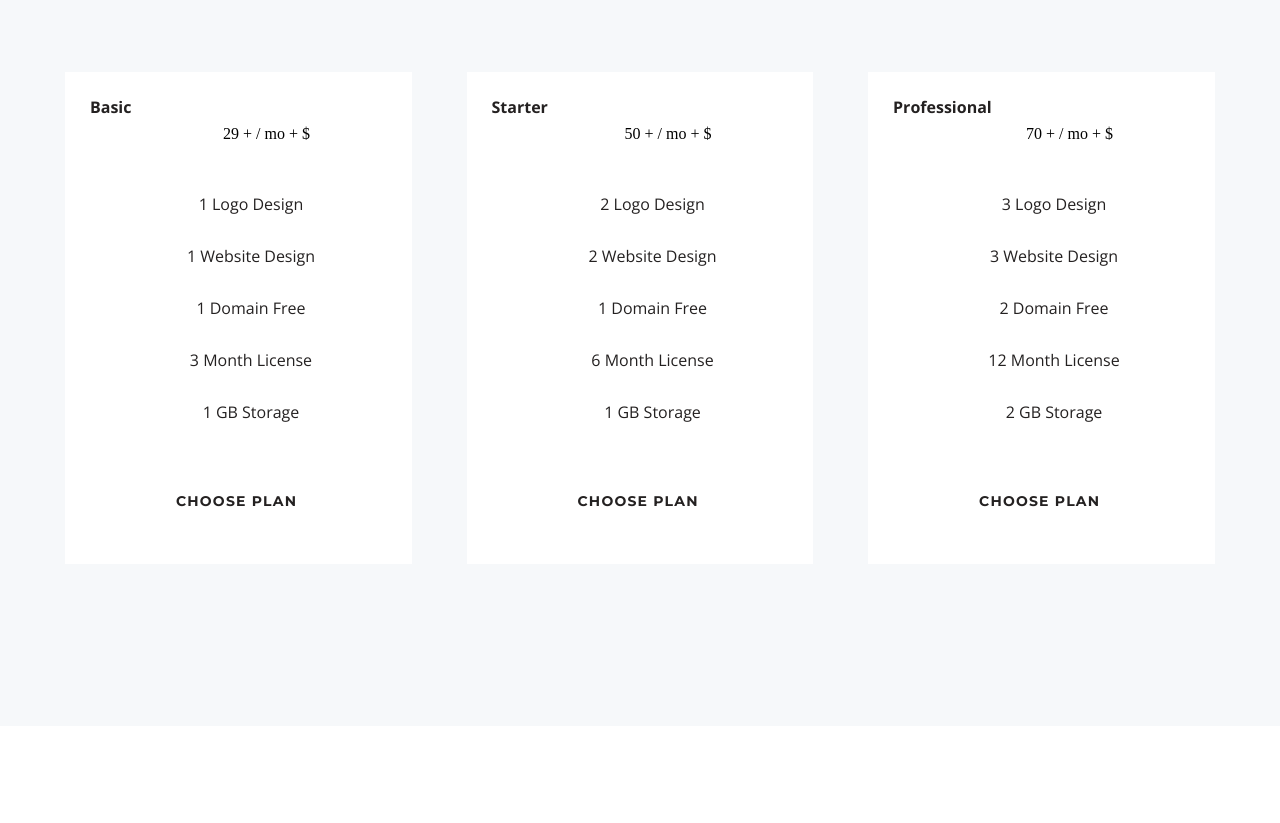
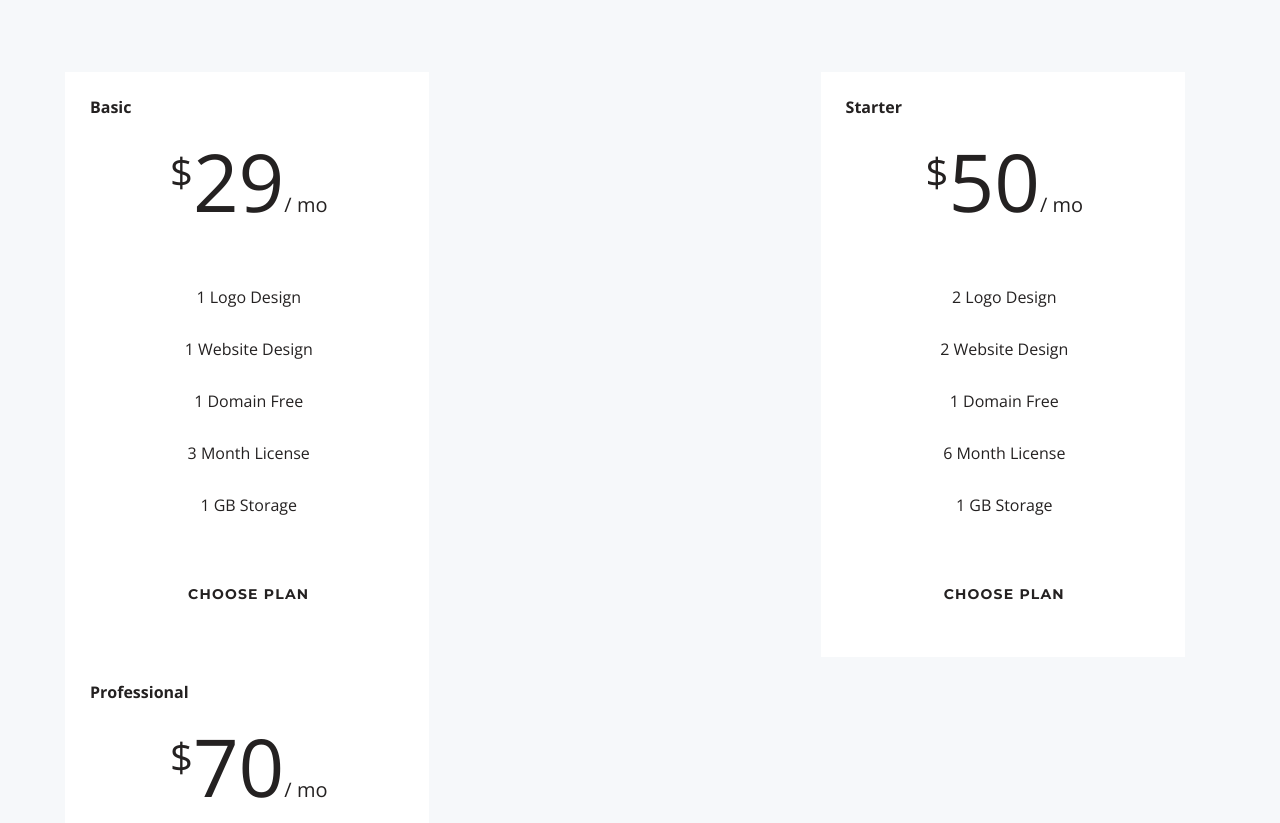
Before and after one commit to ulyana-meshkova/Oxygen, a plain HTML site: page index.html in a window 1280 px wide. Shown: the part 7480-8303 px from the top of the page. Drawn offline with nearby package versions, Linux system fonts and the light colour scheme.

Commit message:
Pricing Plans
HTML, CSS updated+ media added

```diff
--- a/css/media.css
+++ b/css/media.css
@@ -66,26 +66,21 @@
         padding-top: 150px;
         padding-bottom: 150px;
     }
-    .team__items{
 
-    }
     .team__item{
         margin: 15px 15px 25px 15px;
 
     }
-  .pricing__item-rate{
-      padding-right: 80px;
-      padding-left: 100px;
+    .pricing__items{
+        justify-content: space-around;
     }
-    .pricing__btn{
-        margin-left: 50px;
+     .pricing__item{
+        margin-top: 25px;
     }
      .contact__content{
         max-width: 100%;
     }
-    .contact__map-img{
 
-    }
     .magic__img{
         max-width: 420px;
         height: 595px;
@@ -178,6 +173,7 @@
         flex-wrap: wrap;
     }
 
+
 }
 @media (max-width: 768px){
     .menu__btn{
@@ -225,7 +221,7 @@
 
     }
    .portfolio__menu-btn{
-        display: flex;
+        display: none;
         margin-bottom: auto;
     }
     .portfolio__column:nth-of-type(2){
@@ -304,6 +300,18 @@
     .logo--line{
         margin-bottom: 30px;
     }
+    .pricing__item-info{
+        margin-left: 50px;
+        margin-right: 50px;
+        padding-bottom: 30px;
+    }
+    .pricing__btn{
+        margin-top: 45px;
+    }
+    .pricing__item{
+        padding-bottom: 25px;
+        padding-left: 0;
+    }
 
 
 }
--- a/css/style.css
+++ b/css/style.css
@@ -550,6 +550,8 @@ body{
 
 .pricing__items{
     display: flex;
+    flex-wrap: wrap;
+    justify-content: space-between;
 }
 .pricing{
     background-color: #F6F8FA;
@@ -561,15 +563,24 @@ body{
 .pricing__title{
     margin-bottom: 91px;
 }
-.pricing__items{
-    justify-content: space-between;
+.pricing__item-info{
+    text-align: center;
+    margin-right: 102px;
+    margin-left: 80px;
+
 }
 .pricing__item{
     background-color: #fff;
+    max-width: 370px;
     padding-bottom: 53px;
     padding-top: 24px;
     padding-left: 25px;
+    margin-right: 30px;
 }
+.pricing__item:last-of-type{
+    margin-right: 0;
+}
+
 .pricing__item-name{
     font-family: 'Open Sans';
     font-style: normal;
@@ -578,11 +589,38 @@ body{
     line-height: 22px;
     color: #242121;
 }
+
 .pricing__item-rate{
+
     padding-top: 8px;
-    padding-right: 102px;
-    padding-left: 133px;
+    padding-left: 0px;
     margin-bottom: 51px;
+    font-family: 'Open Sans';
+    font-style: normal;
+    font-weight: 300;
+    font-size: 20px;
+    line-height: 27px;
+    text-align: center;
+    color: #242121;
+
+
+}
+ .pricing__dollar{
+    font-family: 'Open Sans';
+    font-style: normal;
+    font-weight: 300;
+    font-size: 40px;
+    line-height: 54px;
+    color: #242121;
+    vertical-align: 25px;
+}
+.pricing__rate-number{
+    font-family: 'Open Sans';
+    font-style: normal;
+    font-weight: 300;
+    font-size: 80px;
+    line-height: 109px;
+
 }
 .pricing__list{
     list-style: none;
@@ -611,7 +649,8 @@ body{
     color: #242121;
     border: none;
     background-color: #fff;
-    margin-left: 80px;
+    cursor: pointer;
+
 
 }
 
--- a/index.html
+++ b/index.html
@@ -339,7 +339,8 @@
                 <div class="pricing__items">
                     <div class="pricing__item">
                         <div class="pricing__item-name">Basic</div>
-                        <div class="pricing__item-rate">29 + / mo + $</div>
+                        <div class="pricing__item-info">
+                            <div class="pricing__item-rate"><span class="pricing__dollar">&dollar;</span><span class="pricing__rate-number">29</span>/ mo</div>
                             <ul class="pricing__list">
                                <li class="pricing__list-item">1 Logo Design</li>
                                <li class="pricing__list-item">1 Website Design</li>
@@ -347,11 +348,14 @@
                                <li class="pricing__list-item">3 Month License</li>
                                <li class="pricing__list-item">1 GB Storage</li>
                             </ul>
-                        <button class="pricing__btn">CHOOSE PLAN</button>
+                            <button class="pricing__btn" type="button">CHOOSE PLAN</button>
+                           </div>
                     </div>
                     <div class="pricing__item">
                         <div class="pricing__item-name">Starter</div>
-                        <div class="pricing__item-rate">50 + / mo + $</div>
+
+                        <div class="pricing__item-info">
+                        <div class="pricing__item-rate"><span class="pricing__dollar">&dollar;</span><span class="pricing__rate-number">50</span>/ mo</div>
                         <ul class="pricing__list">
                            <li class="pricing__list-item">2 Logo Design</li>
                            <li class="pricing__list-item">2 Website Design</li>
@@ -359,11 +363,14 @@
                            <li class="pricing__list-item">6 Month License</li>
                            <li class="pricing__list-item">1 GB Storage</li>
                         </ul>
-                        <button class="pricing__btn">CHOOSE PLAN</button>
+                        <button class="pricing__btn" type="button">CHOOSE PLAN</button>
+
+                        </div>
                     </div>
                     <div class="pricing__item">
                         <div class="pricing__item-name">Professional</div>
-                        <div class="pricing__item-rate">70 + / mo + $</div>
+                        <div class="pricing__item-info">
+                        <div class="pricing__item-rate"><span class="pricing__dollar">&dollar;</span><span class="pricing__rate-number">70</span>/ mo</div>
                         <ul class="pricing__list">
                            <li class="pricing__list-item">3 Logo Design</li>
                            <li class="pricing__list-item">3 Website Design</li>
@@ -371,7 +378,8 @@
                            <li class="pricing__list-item">12 Month License</li>
                            <li class="pricing__list-item">2 GB Storage</li>
                         </ul>
-                        <button class="pricing__btn">CHOOSE PLAN</button>
+                        <button class="pricing__btn" type="button">CHOOSE PLAN</button>
+                        </div>
                     </div>
                 </div>
             </div>
@@ -424,7 +432,7 @@
             <a class="footer__link-top" href="" ></a>
 
        </div>
-       <div class="footer__copy">@2015 Oxygen Theme</div>
+       <div class="footer__copy">&commat;2015 Oxygen Theme</div>
 
     </footer>
 
```
Lines whose indentation alone changed are shown as unchanged.
